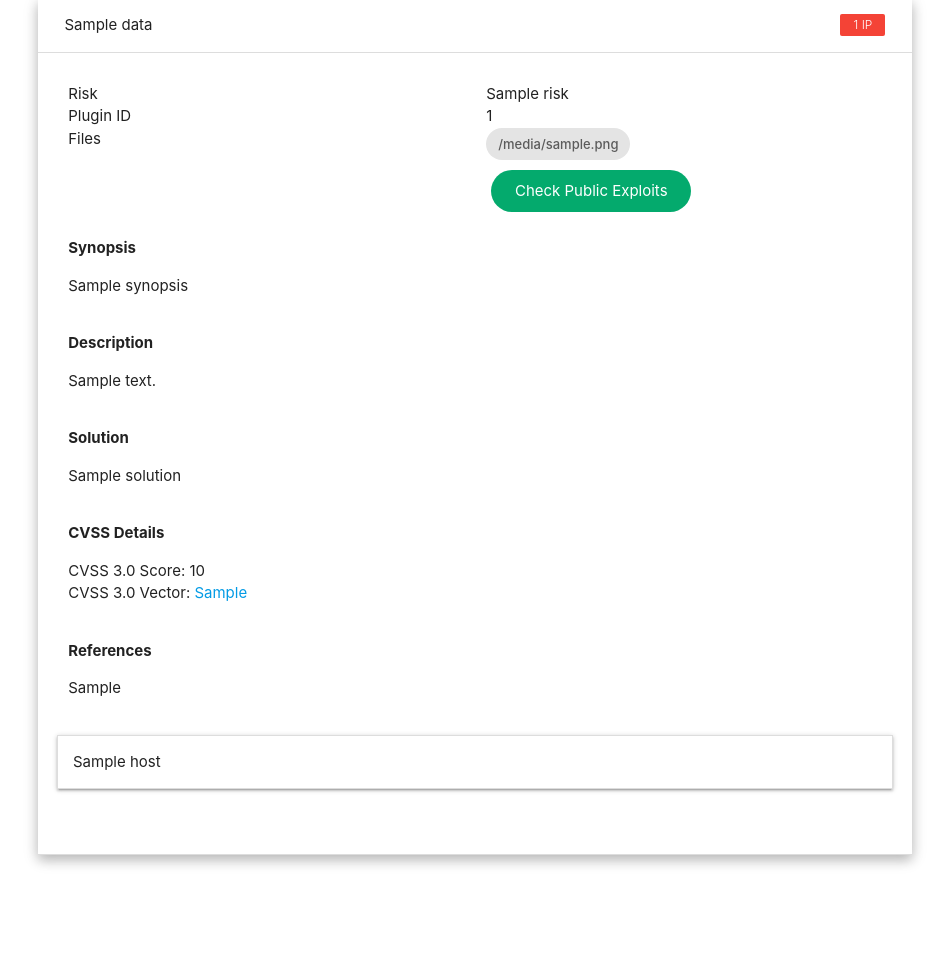
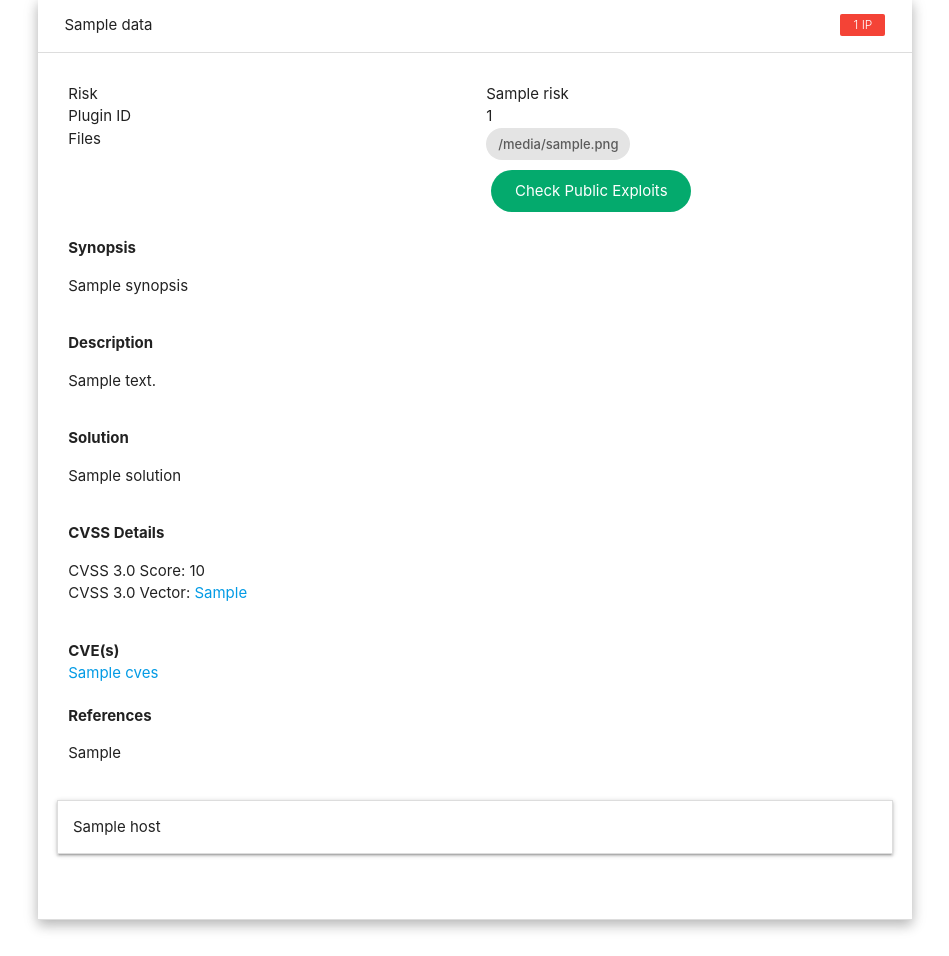
Before and after one commit to Ebryx/Nessus_Map, a Django app: template Nessus_Parser/templates/parsed_XML.html in a window 1280 px wide, after a click that opens the changed part. Shown: the part 169-1125 px from the top of the page, without its empty margins (165-1114 px from the left). Before the commit the page ends 1035 px from the top, so only its background shows below. Run offline with Django 3.2, Linux system fonts and the light colour scheme; the template is opened without the code that fills it: most values are stand-ins (such as "Sample title", 1, 10 or a date in 2020); some libraries are stand-ins or nearby versions.

Commit message:
Printing of CVE list for each vulnerability

```diff
--- a/Nessus_Parser/templates/parsed_XML.html
+++ b/Nessus_Parser/templates/parsed_XML.html
@@ -145,7 +145,9 @@
                                             </pre>
                                         </div>
                                     </div>
+
                                     <!-- CVSS 3 score/string -->
+                                    {% if data.cvss3_vector or data.cvss3_base_score %}
                                         <div class="row">
                                             <div class="col l12" style="font-weight: bold;">CVSS Details</div>
                                             <div class="col l12">
@@ -155,6 +157,24 @@
                                                 </pre>
                                             </div>
                                         </div>
+                                    {% endif %}
+
+                                    <!-- List of CVEs -->
+                                    {% if data.cves %}
+                                        <div class="row">
+                                            <div class="col l12" style="font-weight: bold;">CVE(s)</div>
+                                            <div class="col l12">
+                                                <!-- <pre> -->
+                                                    {% for cves in data.cves %}
+                                                        <a href="https://www.cvedetails.com/cve/{{ cves }}" target="_blank">{{ cves }}</a><br>
+                                                    {% endfor %}
+                                                <!-- </pre> -->
+                                            </div>
+                                        </div>
+                                    {% endif %}
+
+                                    <!-- References -->
+                                    {% if data.see_also %}
                                         <div class="row">
                                             <div class="col l12" style="font-weight: bold;">References</div>
                                             <div class="col l12">
@@ -163,6 +183,9 @@
                                                 </pre>
                                             </div>
                                         </div>
+                                    {% endif %}
+
+
                                     <div class="row">
                                         <ul class="collapsible">
                                             {% for host in data.hosts %}
--- a/Nessus_Parser/views.py
+++ b/Nessus_Parser/views.py
@@ -347,6 +347,7 @@ def do_vuln_parsing(vulns, path, filename):
             solution = ""
             cvss3_base_score = ""
             cvss3_vector = ""
+            cves = []
 
             if item.find("plugin_output") is not None:
                 plugin_output = item.find("plugin_output").text
@@ -368,6 +369,10 @@ def do_vuln_parsing(vulns, path, filename):
 
             if item.find("cvss3_vector") is not None:
                 cvss3_vector = item.find("cvss3_vector").text
+
+            if item.find("cve") is not None:
+                for cve_id in item.findall("cve"):
+                    cves.append(cve_id.text)
 
             ipaddr2 = "{0} ({1}/{2})".format(ipaddr, port, protocol)
 
@@ -403,6 +408,7 @@ def do_vuln_parsing(vulns, path, filename):
                     "description": description,
                     "cvss3_base_score": cvss3_base_score,
                     "cvss3_vector": cvss3_vector,
+                    "cves": cves,
                 }
 
     return vulns
```
Lines whose indentation alone changed are shown as unchanged.
